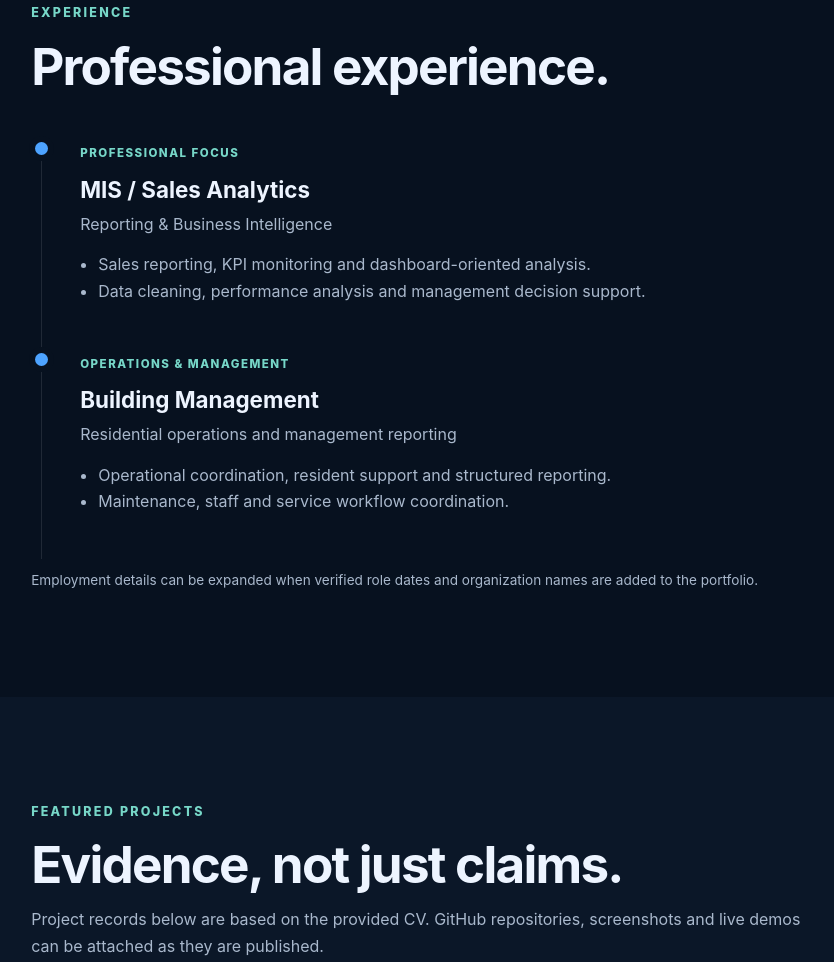
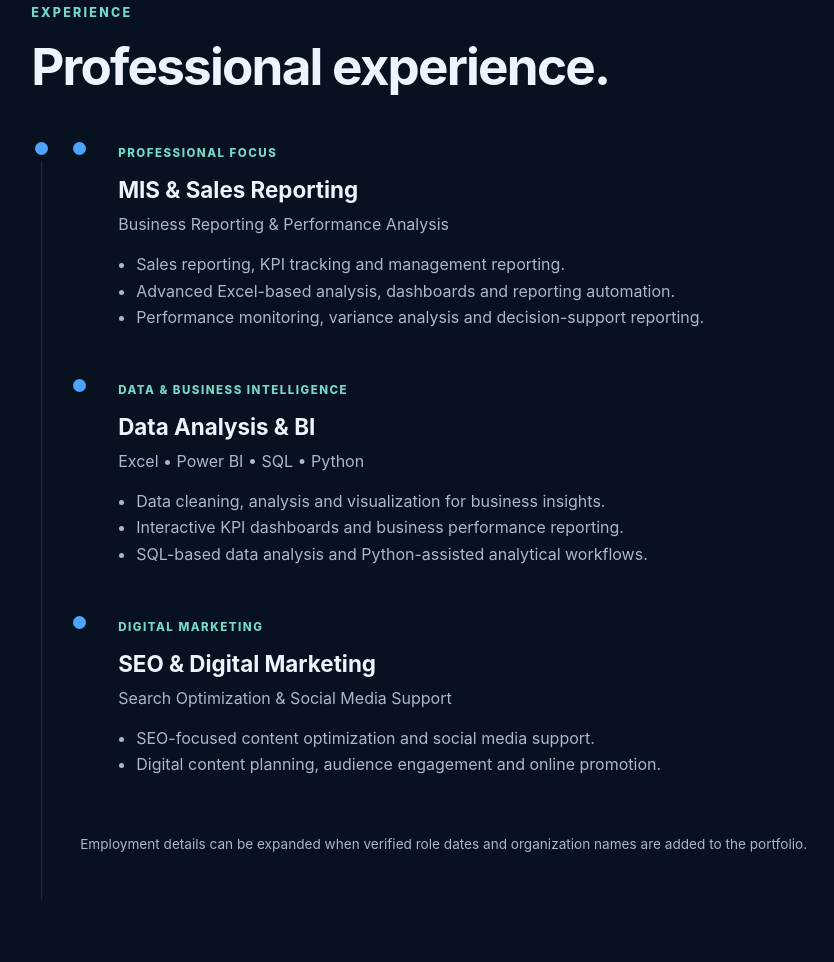
Before and after one commit to md-rayhan-hosen/md-rayhan-hosen.github.io, a plain HTML site: page index.html in a window 1280 px wide. Shown: the part 2292-3254 px from the top of the page, without its empty margins (20-854 px from the left). Drawn offline with Linux system fonts and the light colour scheme; files that its build step writes are made by us from their sources; files whose address does not match are found by name.

Commit message:
Update index.html

```diff
--- a/index.html
+++ b/index.html
@@ -87,13 +87,46 @@
 <div class="section-heading"><p class="eyebrow">EXPERIENCE</p><h2>Professional experience.</h2></div>
 <div class="timeline">
 <article class="timeline-item"><span class="timeline-dot"></span><div class="timeline-content">
-<span class="timeline-label">Professional Focus</span><h3>MIS / Sales Analytics</h3><p>Reporting & Business Intelligence</p>
-<ul><li>Sales reporting, KPI monitoring and dashboard-oriented analysis.</li><li>Data cleaning, performance analysis and management decision support.</li></ul>
-</div></article>
-<article class="timeline-item"><span class="timeline-dot"></span><div class="timeline-content">
-<span class="timeline-label">Operations & Management</span><h3>Building Management</h3><p>Residential operations and management reporting</p>
-<ul><li>Operational coordination, resident support and structured reporting.</li><li>Maintenance, staff and service workflow coordination.</li></ul>
-</div></article>
+<article class="timeline-item">
+  <span class="timeline-dot"></span>
+  <div class="timeline-content">
+    <span class="timeline-label">Professional Focus</span>
+    <h3>MIS & Sales Reporting</h3>
+    <p>Business Reporting & Performance Analysis</p>
+    <ul>
+      <li>Sales reporting, KPI tracking and management reporting.</li>
+      <li>Advanced Excel-based analysis, dashboards and reporting automation.</li>
+      <li>Performance monitoring, variance analysis and decision-support reporting.</li>
+    </ul>
+  </div>
+</article>
+
+<article class="timeline-item">
+  <span class="timeline-dot"></span>
+  <div class="timeline-content">
+    <span class="timeline-label">Data & Business Intelligence</span>
+    <h3>Data Analysis & BI</h3>
+    <p>Excel • Power BI • SQL • Python</p>
+    <ul>
+      <li>Data cleaning, analysis and visualization for business insights.</li>
+      <li>Interactive KPI dashboards and business performance reporting.</li>
+      <li>SQL-based data analysis and Python-assisted analytical workflows.</li>
+    </ul>
+  </div>
+</article>
+
+<article class="timeline-item">
+  <span class="timeline-dot"></span>
+  <div class="timeline-content">
+    <span class="timeline-label">Digital Marketing</span>
+    <h3>SEO & Digital Marketing</h3>
+    <p>Search Optimization & Social Media Support</p>
+    <ul>
+      <li>SEO-focused content optimization and social media support.</li>
+      <li>Digital content planning, audience engagement and online promotion.</li>
+    </ul>
+  </div>
+</article>
 </div>
 <p class="note">Employment details can be expanded when verified role dates and organization names are added to the portfolio.</p>
 </div>
```
